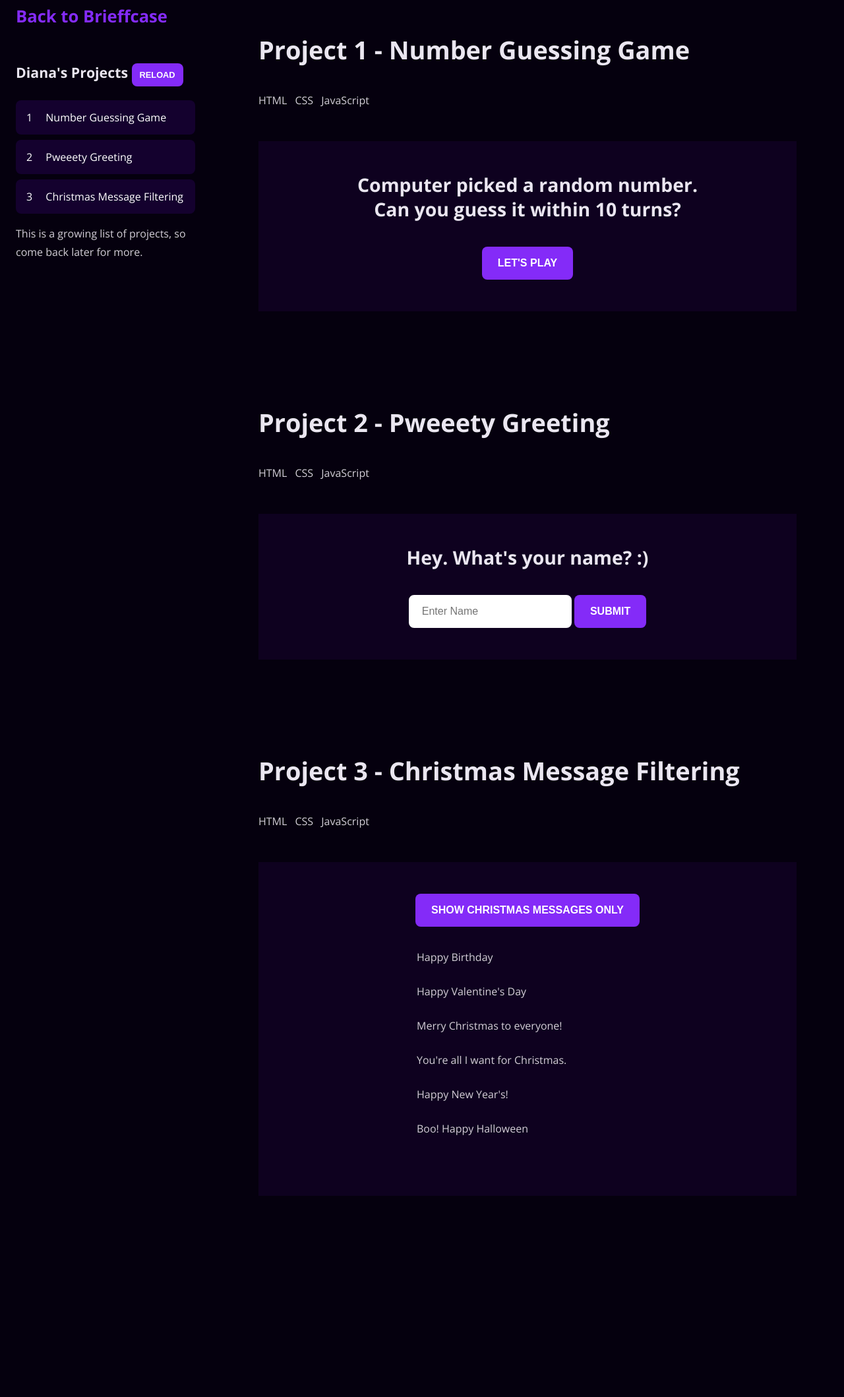
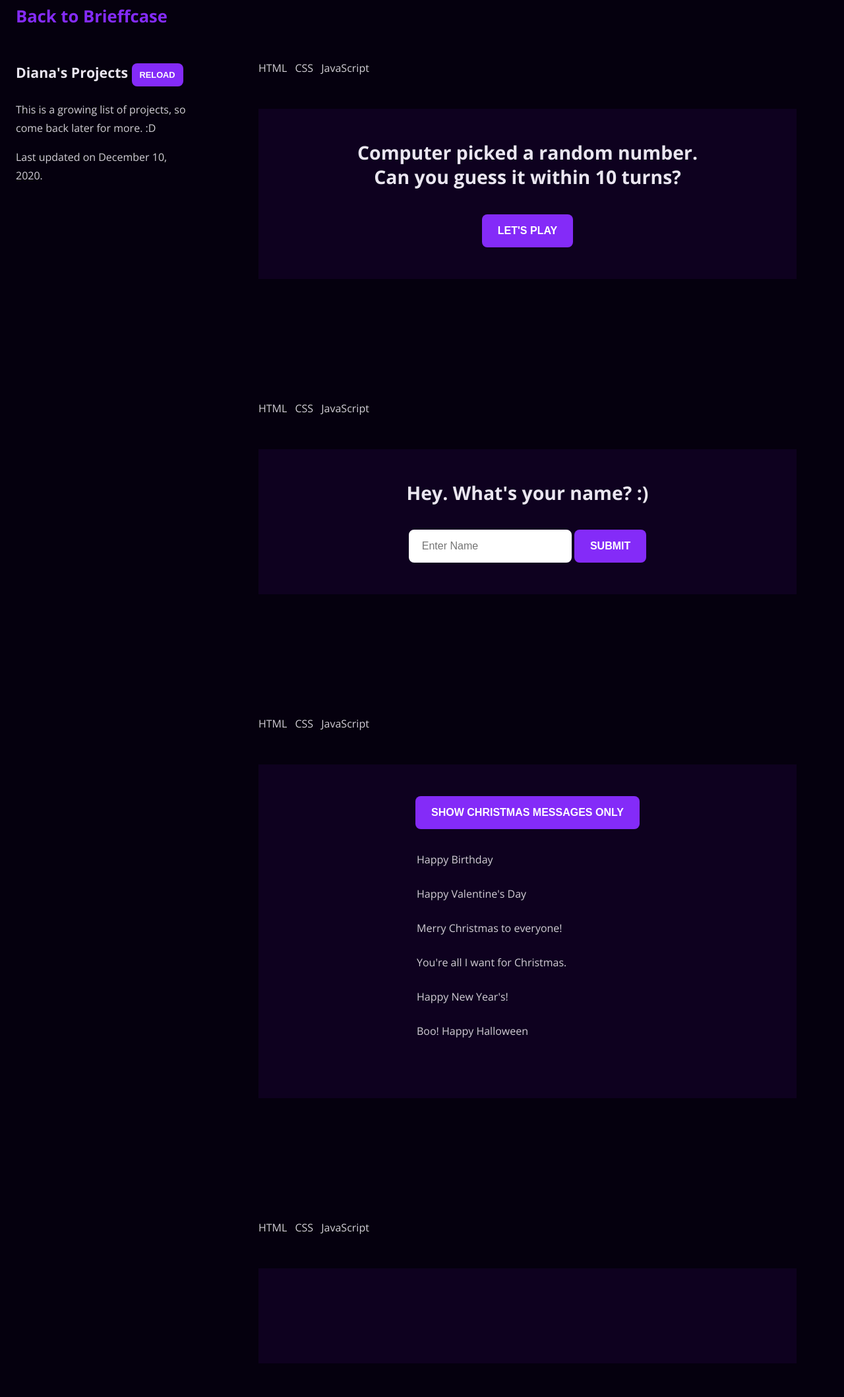
Before and after one commit to diana-wi/diana-wi.github.io, a plain HTML site: page projects.html in a window 1280 px wide. Shown: the part 21-2139 px from the top of the page at 66% size. Before the commit the page ends 1954 px from the top, so only its background shows below. Drawn offline with nearby package versions, Linux system fonts and the light colour scheme.

Commit message:
Update projects.html

```diff
--- a/projects.html
+++ b/projects.html
@@ -24,22 +24,19 @@
                 <div class="sidebar-nav">
                     <h5>Diana's Projects <button class="small-button reload">Reload</button></h5>
                     <nav>
-                        <ul class="quicklinks">
-                            <li><a href="#1"><span>1</span> Number Guessing Game</a></li>
-                            <li><a href="#2"><span>2</span> Pweeety Greeting</a></li>
-                            <li><a href="#3"><span>3</span> Christmas Message Filtering</a></li>
-                        </ul>
+                        <ul class="quicklinks"></ul>
                     </nav>
-                    <p>This is a growing list of projects, so come back later for more.</p>
+                    <p>This is a growing list of projects, so come back later for more. :D</p>
+                    <p>Last updated on December 10, 2020.</p>
                 </div>
             </div>
 
-            <div id="content">
+            <div id="content" class="projects">
 
                 <div id="1" class="card">
                     <div class="cardheader">
-                        <div>
-                            <h3>Project 1 - Number Guessing Game</h3>
+                        <div class="aboutproject">
+                            <h3 class="cardtitle"></h3>
                             <ul class="tags">
                                 <li>HTML</li>
                                 <li>CSS</li>
@@ -68,7 +65,7 @@
                 <div id="2" class="card">
                     <div class="cardheader">
                         <div>
-                            <h3>Project 2 - Pweeety Greeting</h3>
+                            <h3 class="cardtitle"></h3>
                             <ul class="tags">
                                 <li>HTML</li>
                                 <li>CSS</li>
@@ -93,7 +90,7 @@
                 <div id="3" class="card">
                     <div class="cardheader">
                         <div>
-                            <h3>Project 3 - Christmas Message Filtering</h3>
+                            <h3 class="cardtitle"></h3>
                             <ul class="tags">
                                 <li>HTML</li>
                                 <li>CSS</li>
@@ -108,6 +105,26 @@
                         </div>
                     </div>
                 </div>
+
+                <div id="4" class="card">
+                    <div class="cardheader">
+                        <div>
+                            <h3 class="cardtitle"></h3>
+                            <ul class="tags">
+                                <li>HTML</li>
+                                <li>CSS</li>
+                                <li>JavaScript</li>
+                            </ul>
+                        </div>
+                    </div>
+                    <div class="cardbody centered">
+                        <div class="project-container">
+                            <ul class="thumbnails"></ul>
+                            <div class="fullimage"></div>
+                        </div>
+                    </div>
+                </div>
+
             </div>
         </div>
     </body>
```
